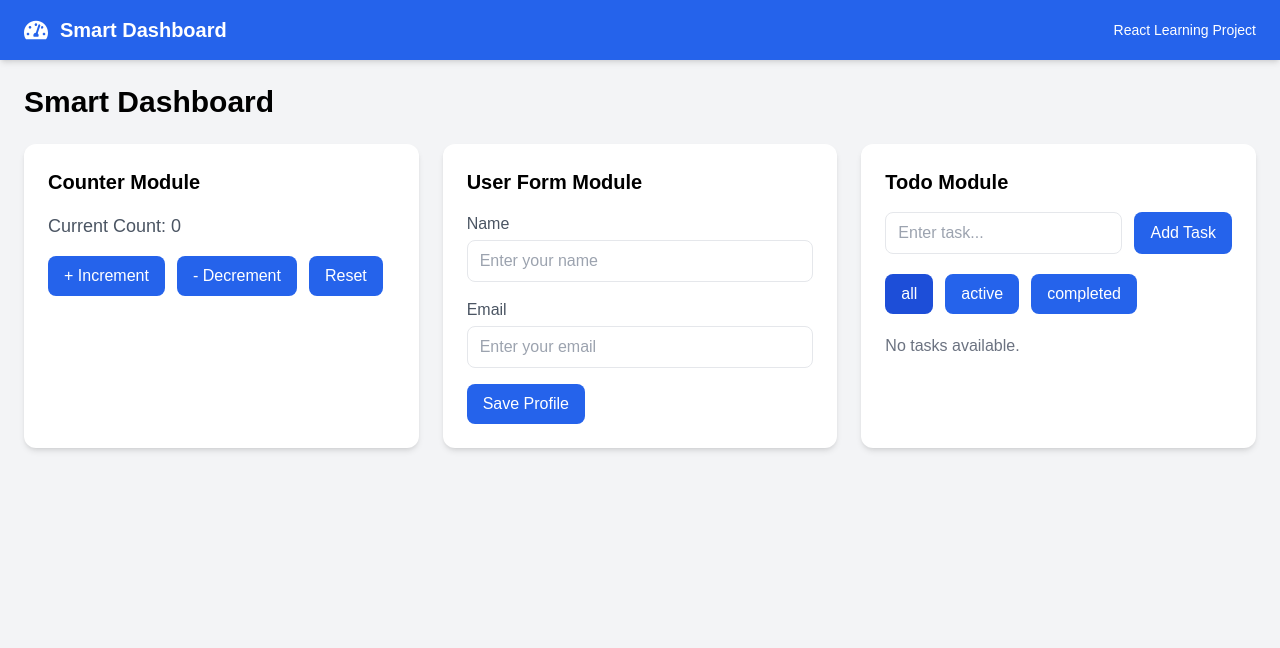
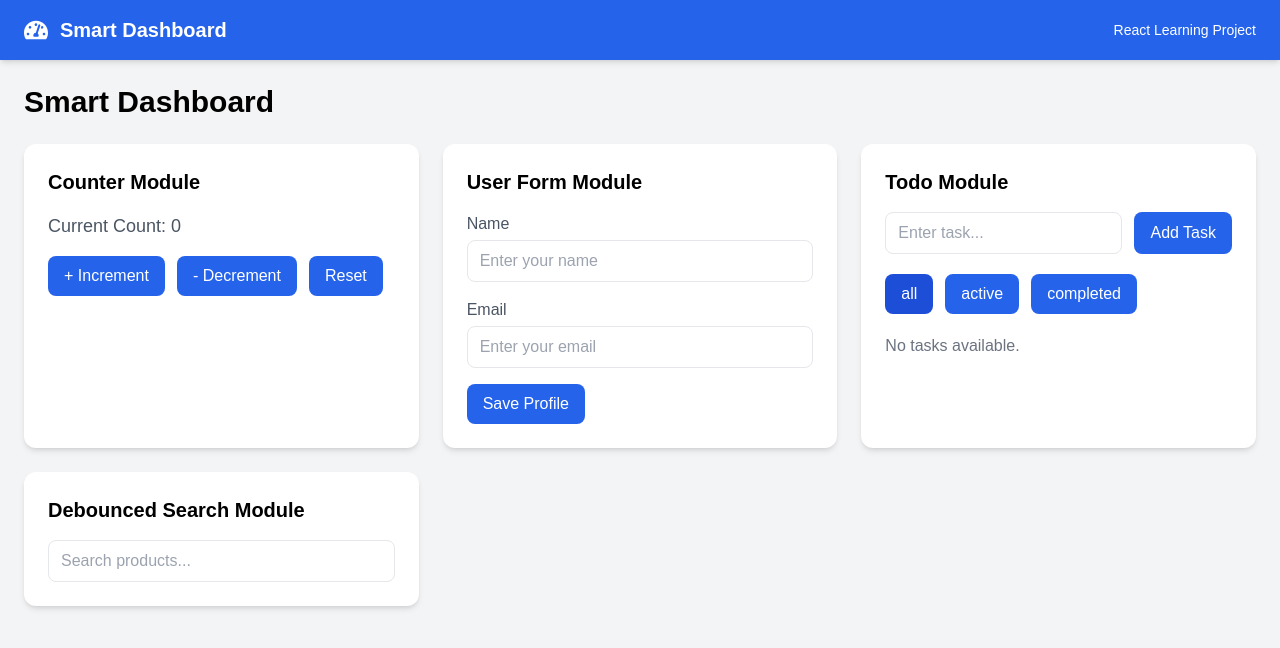
Before and after one commit to Ashu11122000/smart-dashboard, a React (Vite) app: page / in a window 1280 px wide. Shown: the top 648 px of the page. Built offline with nearby package versions, Linux system fonts and the light colour scheme.

Commit message:
Debounce search module done

```diff
--- a/src/App.jsx
+++ b/src/App.jsx
@@ -1,9 +1,16 @@
+// Import Navbar
 import Navbar from './components/layout/Navbar';
+
+// Import reusable Card
 import Card from './components/common/Card';
+
+// Import modules
 import Counter from './components/counter/Counter';
 import UserForm from './components/form/UserForm';
 import TodoList from './components/todo/TodoList';
+import DebouncedSearch from "./components/search/DebounceSearch";
 
+// Main app
 export default function App() {
   return (
     <div className="min-h-screen bg-gray-100">
@@ -26,6 +33,10 @@ export default function App() {
           <Card title="Todo Module">
             <TodoList />
           </Card>
+
+          <Card title="Debounced Search Module">
+            <DebouncedSearch />
+          </Card>
         </div>
       </main>
     </div>
--- a/src/components/search/DebounceSearch.jsx
+++ b/src/components/search/DebounceSearch.jsx
@@ -0,0 +1,51 @@
+// Import React hooks
+import { useState } from 'react';
+
+// Import custom debounce hook
+import useDebounce from '../../hooks/useDebounce';
+
+// Debounced search component
+export default function DebouncedSearch() {
+
+    // State for immediate input value
+    const [searchQuery, setSearchQuery] = useState('');
+
+    // Get debounced version of search query
+    const debouncedQuery = useDebounce(searchQuery, 500);
+
+    // Handle input typing
+    function handleInputChange(event) {
+
+        // Update immediate input
+        setSearchQuery(event.target.value);
+    }
+
+    // Derived result
+    const searchResult =
+        debouncedQuery.trim() === ''
+            ? ''
+            : `Searching for: ${debouncedQuery}`;
+
+    // Return UI
+    return (
+        <div className="space-y-4">
+
+            {/* Search input */}
+            <input
+                type="text"
+                value={searchQuery}
+                onChange={handleInputChange}
+                placeholder="Search products..."
+                className="w-full border rounded-lg px-3 py-2 outline-none focus:ring-2 focus:ring-blue-400"
+            />
+
+            {/* Search result */}
+            {searchResult && (
+                <p className="text-blue-600 font-medium">
+                    {searchResult}
+                </p>
+            )}
+
+        </div>
+    );
+}
--- a/src/hooks/useDebounce.js
+++ b/src/hooks/useDebounce.js
@@ -0,0 +1,33 @@
+// Import useEffect hook
+import { useEffect, useState } from 'react';
+
+// Custom debounce hook
+export default function useDebounce(value, delay) {
+
+    // State for debounced value
+    const [debouncedValue, setDebouncedValue] = useState(value);
+
+    // Effect runs when value or delay changes
+    useEffect(() => {
+
+        // Start timer
+        const timerId = setTimeout(() => {
+
+            // Update debounced value after delay
+            setDebouncedValue(value);
+
+        }, delay);
+
+        // Cleanup function
+        return () => {
+
+            // Cancel previous timer
+            clearTimeout(timerId);
+
+        };
+
+    }, [value, delay]);
+
+    // Return debounced value
+    return debouncedValue;
+}
```
